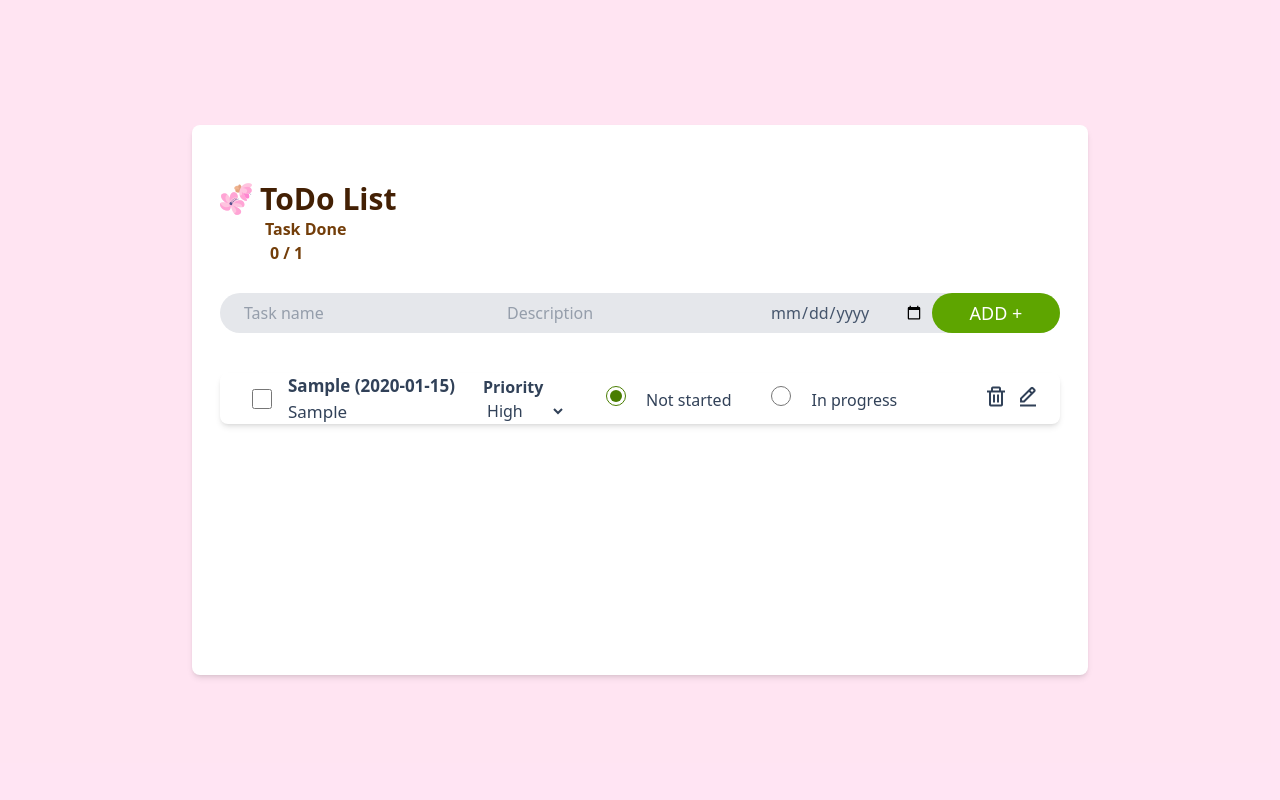
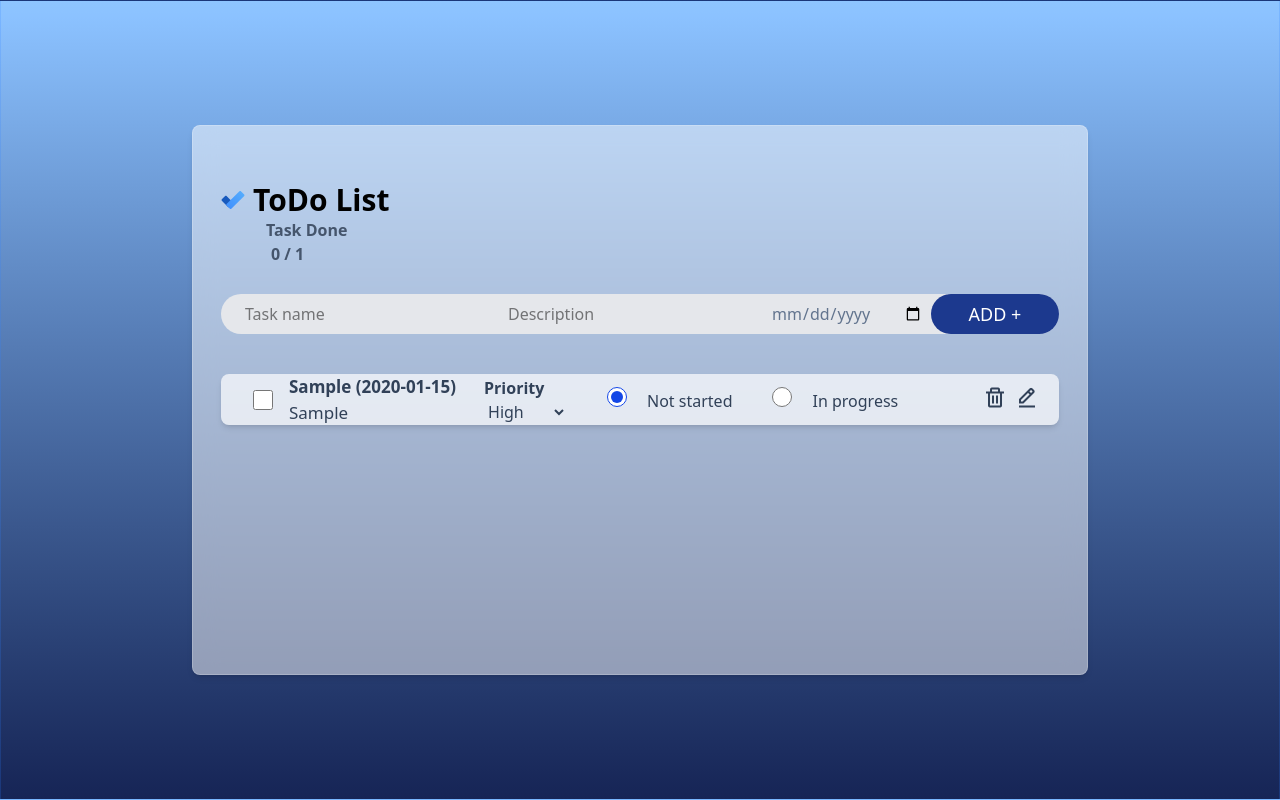
Before and after one commit to NguyettMiinh/Todo-list, a React (Vite) app: page / in a window 1280 px wide. Both pictures are taken after typing "Sample", "Sample", "2020-01-15" into the empty fields and a click on the button "ADD +". Built offline with nearby package versions, Linux system fonts and the light colour scheme.

Commit message:
version 2

```diff
--- a/src/App.jsx
+++ b/src/App.jsx
@@ -4,8 +4,9 @@ import Todo from './components/Todo'
 
 const App = () => {
   return (
-    <div className='bg-pink-300/30 grid py-4 min-h-screen'>
-
+    <div class="h-64 w-full bg-gradient-to-t from-blue-950 to-blue-300
+       bg-opacity-30 backdrop-blur-md border border-blue-500/20
+       grid py-4 min-h-screen">
       <Todo />
     </div>
   )
--- a/src/components/Todo.jsx
+++ b/src/components/Todo.jsx
@@ -2,7 +2,7 @@ import React from "react";
 import useTodo from "../hooks/useTodo"; // Import custom hook
 import TodoItems from "./TodoItems";
 import TodoCount from "./TodoCount";
-import sakuraImage from "../assets/images/sakura-2.png";
+import todoTick from "../assets/images/todo-tick.svg";
 
 const Todo = () => {
   const {
@@ -27,10 +27,10 @@ const Todo = () => {
   console.log(allTodos);
 
   return (
-    <div className="relative bg-white place-self-center w-14/15 max-w-4xl flex flex-col p-7 min-h-[550px] rounded-lg shadow-md">
+    <div className="h-64 w-full bg-white/50 backdrop-blur-md border border-white/20 place-self-center w-14/15 max-w-4xl flex flex-col p-7 min-h-[550px] rounded-lg shadow-md">
       <div className="flex items-center mt-7 gap-2">
-        <img src={sakuraImage} />
-        <h1 className="text-3xl font-semibold text-yellow-950">ToDo List</h1>
+        <img src={todoTick} className="w-6 h-6" alt="Todo Tick" />
+        <h1 className="text-3xl font-semibold">ToDo List</h1>
       </div>
       <div>
         <TodoCount todos_completed={todos_completed} total_todos={total_todos} />
@@ -38,7 +38,7 @@ const Todo = () => {
 
       <div className="flex items-center my-7 bg-gray-200 rounded-full">
         <input
-          className="bg-transparent border-0 outline-none flex-1 h-10 pl-6 pr-2 text-slate-600"
+          className="bg-transparent border-0 outline-none flex-1 h-10 pl-6 pr-2 text-slate-7700"
           type="text"
           placeholder="Task name"
           value={newTitle}
@@ -46,7 +46,7 @@ const Todo = () => {
         />
 
         <input
-          className="bg-transparent border-0 outline-none flex-1 h-10 pl-6 pr-2 text-slate-600"
+          className="bg-transparent border-0 outline-none flex-1 h-10 pl-6 pr-2 text-slate-7700"
           type="text"
           placeholder="Description"
           value={newDescription}
@@ -54,7 +54,7 @@ const Todo = () => {
         />
 
         <input
-          className="bg-transparent border-0 outline-none flex-1 h-10 pl-6 pr-2 text-slate-600"
+          className="bg-transparent border-0 outline-none flex-1 h-10 pl-6 pr-2 text-slate-500"
           type="date"
           placeholder="Due date"
           value={newDate}
@@ -63,7 +63,7 @@ const Todo = () => {
 
         <button
           type="button"
-          className="border-none rounded-full bg-lime-600 w-32 h-10 text-white text-lg font-medium cursor-pointer"
+          className="border-none rounded-full bg-blue-900 w-32 h-10 text-white text-lg font-medium cursor-pointer"
           onClick={handleAddTodo}
         >
           ADD +
--- a/src/components/TodoCount.jsx
+++ b/src/components/TodoCount.jsx
@@ -5,9 +5,9 @@ const TodoCount = ({todos_completed,total_todos}) => {
     <section>
         <div className=''>
             <div>
-                <p className=' ml-[45px] text-yellow-900 font-semibold'>Task Done</p>
+                <p className=' ml-[45px] text-slate-600  font-semibold'>Task Done</p>
             </div>
-            <div className='ml-[50px] text-yellow-900 font-semibold'>
+            <div className='ml-[50px] text-slate-600 font-semibold'>
                 {todos_completed} / {total_todos}
             </div>
         </div>
--- a/src/components/TodoItems.jsx
+++ b/src/components/TodoItems.jsx
@@ -11,10 +11,10 @@ const TodoItems = (
      editTodo
     }) => {
   return (
-    <div className='flex items-center my-3 gap-2 shadow-md rounded-lg' key={index}>
+    <div className= {`flex bg-white/70 items-center my-3 gap-2 shadow-md rounded-lg ${status ? "bg-gray-300 opacity-50" : "bg-white"}`} key={index}>
 
         <div className = 'flex flex-1 items-center cursor-pointer'>
-            <input type="checkbox" className="w-5 h-5 text-blue-500      ml-8 accent-lime-700 w-5 h-5"
+            <input type="checkbox" className="w-5 h-5 text-blue-500  ml-8 accent-blue-700 w-5 h-5"
             checked= {status} onChange={(e) => handleCheck(e,index)}
              />
 
@@ -42,7 +42,7 @@ const TodoItems = (
                     checked={true === option}
                     value= {true}
                      onChange = {(e) => handleRadio(e,index)}
-                     className="accent-lime-700 w-5 h-5"
+                     className="accent-blue-700 w-5 h-5"
                      />
                     <span className='ml-5'>Not started</span>
                 </label>
@@ -51,7 +51,7 @@ const TodoItems = (
                      checked= {false === option}
                      value= {false}
                      onChange = {(e) => handleRadio(e,index)}
-                     className="accent-lime-700 w-5 h-5"
+                     className="accent-blue-700 w-5 h-5"
                      />
                     <span className='ml-5'>In progress</span>
                 </label>
```
Also changed, not shown: src/assets/images/todo-tick.svg (added).
